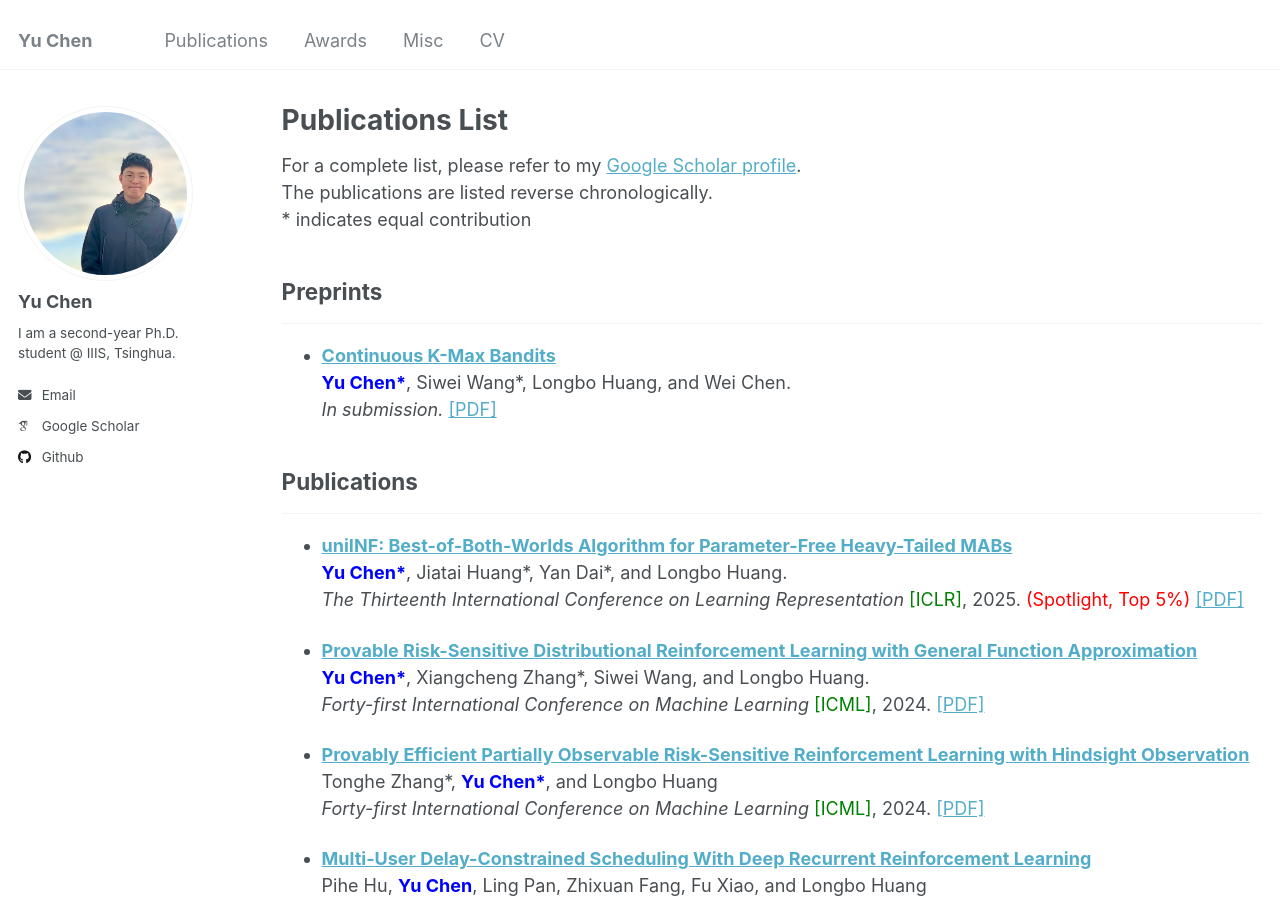
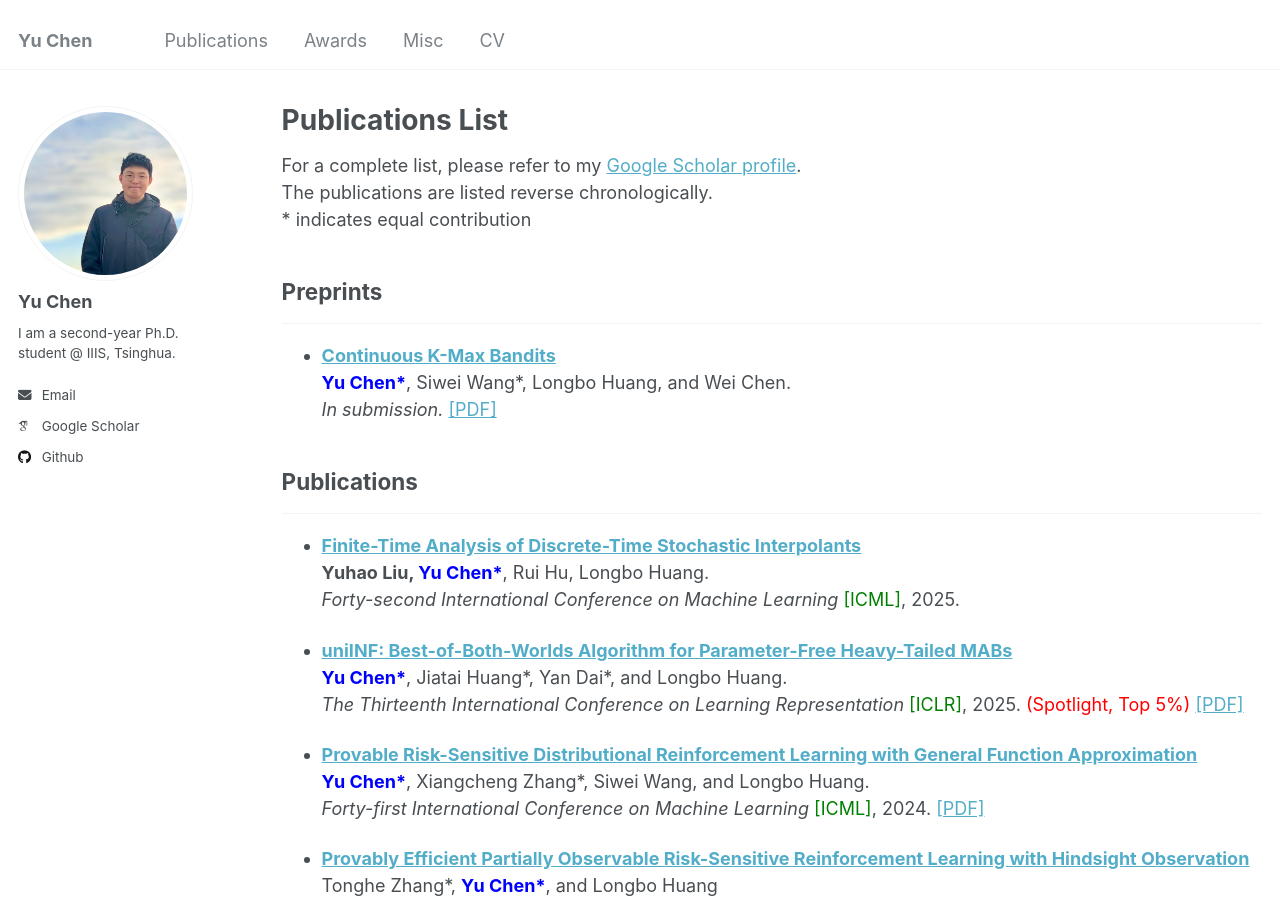
Before and after one commit to custyhs/custyhs.github.io, a Jekyll site: the page built from _pages/publications.md, in a window 1280 px wide and 900 px high. Built offline with Jekyll 4.4.1, drawn with Linux system fonts in a browser that asks for light colours; some web fonts are replaced.

Commit message:
add ICML 2025

```diff
--- a/_pages/publications.md
+++ b/_pages/publications.md
@@ -23,6 +23,10 @@ The publications are listed reverse chronologically.
   *In submission.* [[PDF]](/files/2502.13467v1.pdf)
 
 <h2>Publications</h2><hr />
+
+- **[Finite-Time Analysis of Discrete-Time Stochastic Interpolants](https://arxiv.org/abs/2502.09130)**
+  <br><b>Yuhao Liu, <blue>Yu Chen*</blue></b>, Rui Hu, Longbo Huang.<br />
+  *Forty-second International Conference on Machine Learning* <green>[ICML]</green>, 2025.
 
 - **[uniINF: Best-of-Both-Worlds Algorithm for Parameter-Free Heavy-Tailed MABs](https://openreview.net/forum?id=2pNLknCTvG)**
   <br><b><blue>Yu Chen*</blue></b>, Jiatai Huang\*, Yan Dai\*, and Longbo Huang.<br />
```
